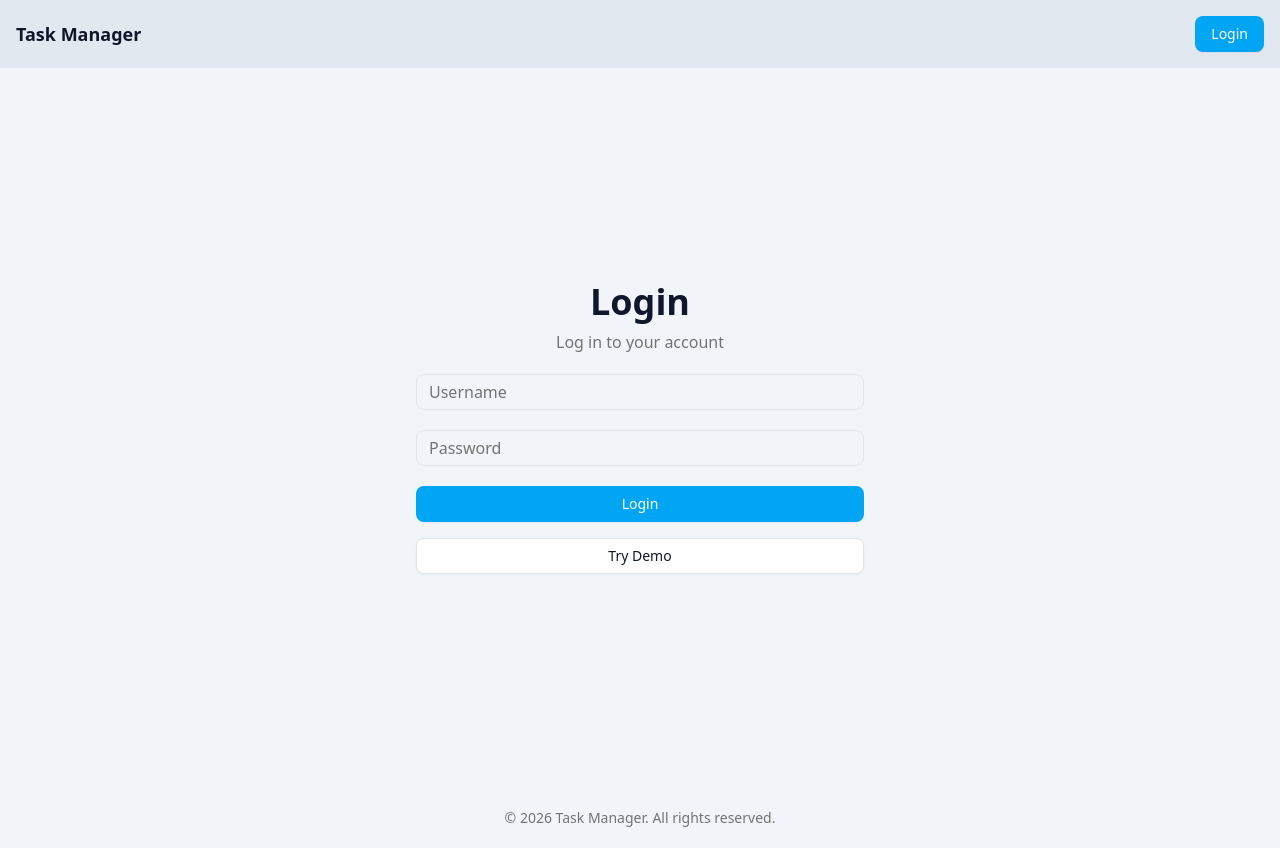
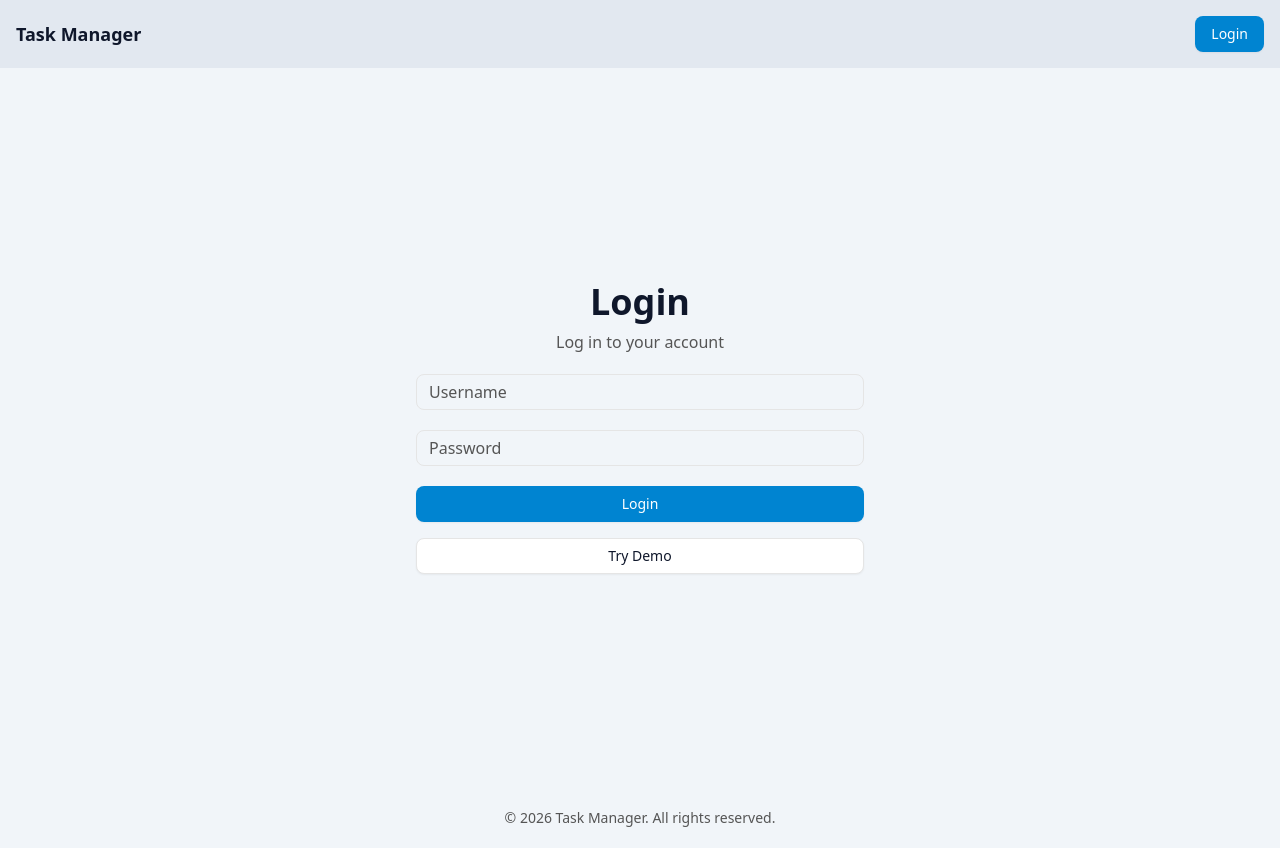
Before and after one commit to davidmoriarty/task-manager, a React (Vite) app in the folder client/: page /login in a window 1280 px wide. Built offline with nearby package versions, Linux system fonts and the light colour scheme; no server answers.

Commit message:
Update color theme to improve accessibility score

```diff
--- a/client/src/components/ui/button.tsx
+++ b/client/src/components/ui/button.tsx
@@ -12,7 +12,7 @@ const buttonVariants = cva(
         default:
           "bg-primary text-primary-foreground shadow-xs hover:bg-primary/90",
         blue:
-          "bg-sky-500 text-white shadow-xs hover:bg-sky-600 dark:bg-sky-600 dark:text-white dark:hover:bg-sky-700",
+          "bg-sky-600 text-white shadow-xs hover:bg-sky-700 dark:bg-sky-500 dark:text-white dark:hover:bg-sky-600",
         green:
           "bg-emerald-500 text-white shadow-xs hover:bg-emerald-600 dark:bg-emerald-600 dark:text-white dark:hover:bg-emerald-700",
         yellow:
--- a/client/src/index.css
+++ b/client/src/index.css
@@ -44,7 +44,7 @@
 :root {
   --radius: 0.625rem;
   --background: oklch(1 0 0);
-  --foreground: oklch(0.145 0 0);
+  --foreground: oklch(0.45 0 0);
   --card: oklch(1 0 0);
   --card-foreground: oklch(0.145 0 0);
   --popover: oklch(1 0 0);
@@ -54,7 +54,7 @@
   --secondary: oklch(0.97 0 0);
   --secondary-foreground: oklch(0.205 0 0);
   --muted: oklch(0.97 0 0);
-  --muted-foreground: oklch(0.556 0 0);
+  --muted-foreground: oklch(0.45 0 0);
   --accent: oklch(0.97 0 0);
   --accent-foreground: oklch(0.205 0 0);
   --destructive: oklch(0.577 0.245 27.325);
```
